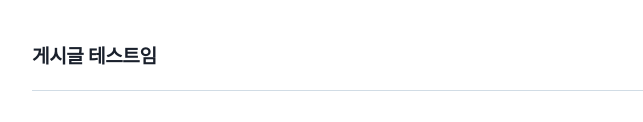
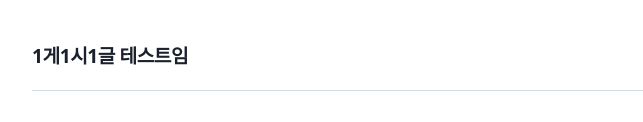
Before and after one commit to issuxark03/issuxark03.github.io, a Gatsby site: page /new-beginnings/test/ in a window 1280 px wide. Shown: the part 211-333 px from the top of the page, without its empty margins (292-935 px from the left). Built offline with nearby package versions, Linux system fonts and the light colour scheme; Gatsby itself is replaced by a stand-in of ours.

Commit message:
액션 테스트

```diff
--- a/content/blog/new-beginnings/test.md
+++ b/content/blog/new-beginnings/test.md
@@ -4,4 +4,4 @@ date: "2024-10-23T22:40:32.169Z"
 description: 게시글 테스트임
 ---
 
-##### 게시글 테스트임
+##### 1게1시1글 테스트임
```
